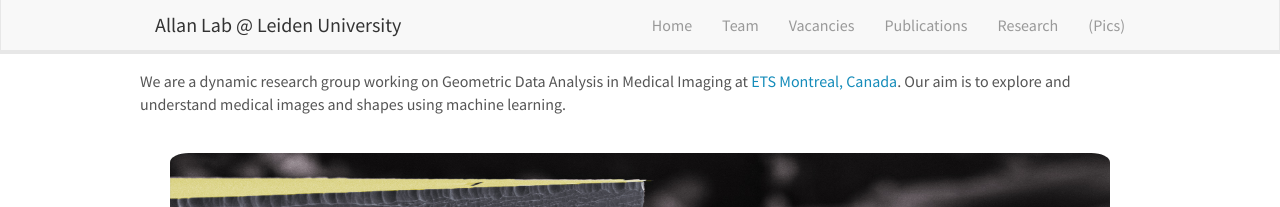
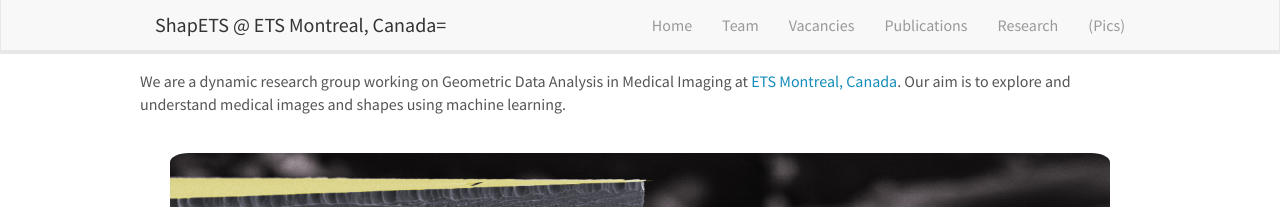
Before and after one commit to kharitz/shapets_website, a Jekyll site: the page built from _pages/home.md, in a window 1280 px wide. Shown: the top 207 px of the page. Built offline with Jekyll 4.4.1, drawn with Linux system fonts in a browser that asks for light colours; nearby versions of some CDN libraries.

Commit message:
Update header.html

```diff
--- a/_includes/header.html
+++ b/_includes/header.html
@@ -8,7 +8,7 @@
 		<span class="icon-bar"></span>
 	  </button>
 
-    <a class="navbar-brand" href="{{ site.url }}{{ site.baseurl }}/">Allan Lab @ Leiden University</a>
+    <a class="navbar-brand" href="{{ site.url }}{{ site.baseurl }}/">ShapETS @ ETS Montreal, Canada=</a>
 	</div>
 	<div class="collapse navbar-collapse" id="navbar-collapse-1">
 	  <ul class="nav navbar-nav navbar-right">
```
